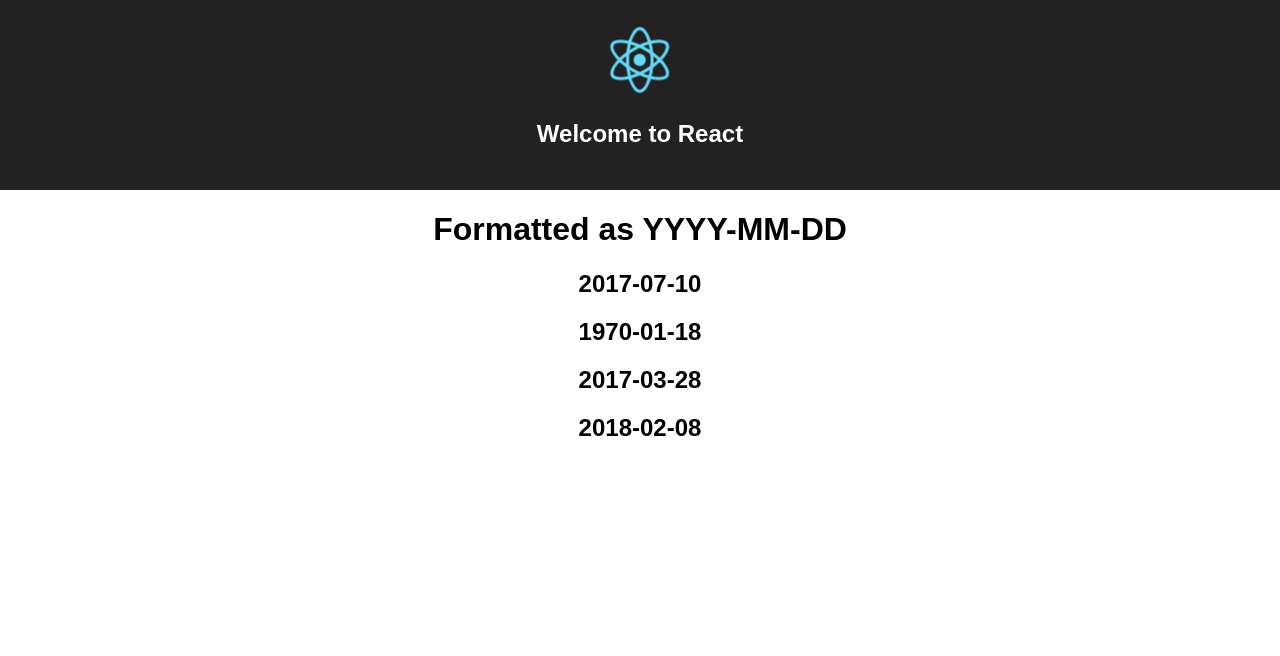
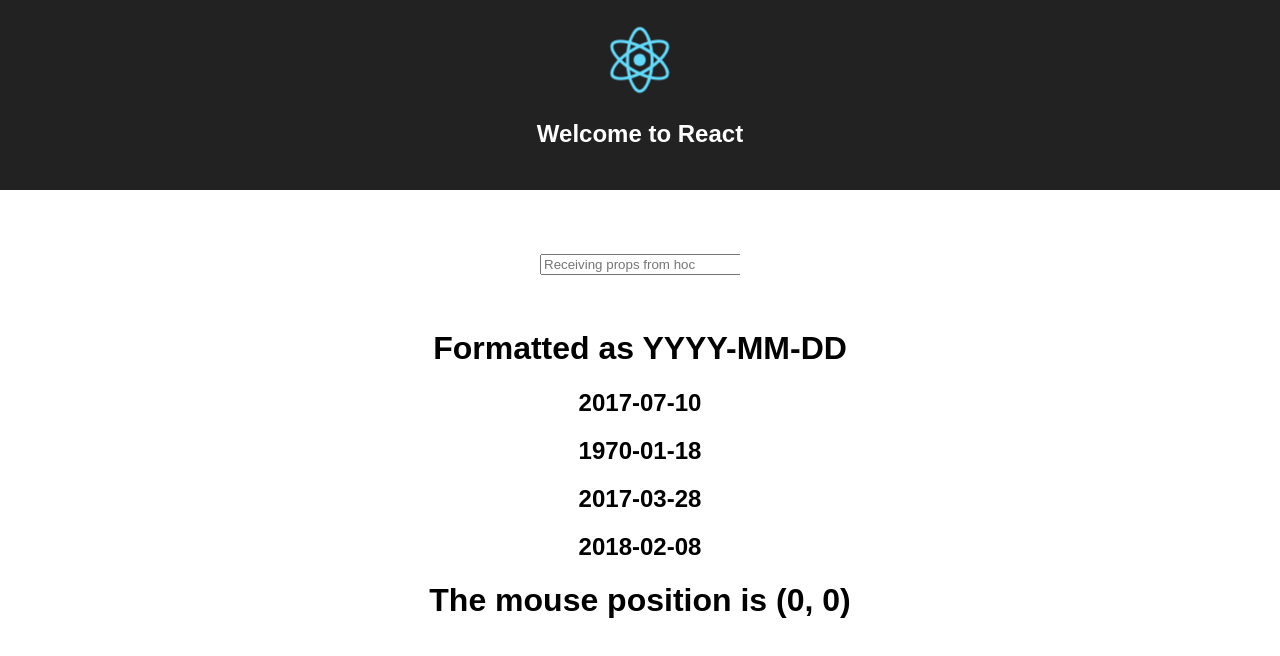
Before and after one commit to steven-isbell/react-patterns, a React (Create React App) app: page / in a window 1280 px wide. Shown: the top 656 px of the page. Built offline with nearby package versions, Linux system fonts and the light colour scheme.

Commit message:
updated HOC

```diff
--- a/src/App.js
+++ b/src/App.js
@@ -1,5 +1,9 @@
 import React, { Component } from "react";
-import HigherOrder from "./patterns/HigherOrderComp/HigherOrderComp";
+import {
+  TextHOC,
+  DatesHOC,
+  MouseHOC
+} from "./patterns/HigherOrderComp/HigherOrderComp";
 import logo from "./logo.svg";
 import "./App.css";
 
@@ -12,7 +16,9 @@ class App extends Component {
           <h1 className="App-title">Welcome to React</h1>
         </header>
         {/* Higher Order Components Module */}
-        <HigherOrder />
+        <TextHOC />
+        <DatesHOC />
+        <MouseHOC />
       </div>
     );
   }
--- a/src/patterns/HigherOrderComp/HigherOrderComp.js
+++ b/src/patterns/HigherOrderComp/HigherOrderComp.js
@@ -1,25 +1,26 @@
 import React, { Component } from "react";
 import extendComponent from "./hoc/extendComponent";
 import formatDates from "./hoc/acceptConfigAndComp";
+import withMouse from "./hoc/withMouse";
 
-// class HigherOrder extends Component {
-//   render() {
-//     return (
-//       <div>
-//         <input
-//           onChange={event => this.props.handleTextChange(event.target.value)}
-//         />
-//         <div style={this.props.styleProp}>
-//           <p>{this.props.textInput}</p>
-//         </div>
-//       </div>
-//     );
-//   }
-// }
+class HigherOrderText extends Component {
+  render() {
+    return (
+      <div style={this.props.styleProp}>
+        <input
+          onChange={event => this.props.handleTextChange(event.target.value)}
+          style={{ width: "100%" }}
+          placeholder="Receiving props from hoc"
+        />
+        <p>{this.props.textInput}</p>
+      </div>
+    );
+  }
+}
 
-// export default extendComponent(HigherOrder);
+export const TextHOC = extendComponent(HigherOrderText);
 
-class HigherOrder extends Component {
+class HigherOrderDates extends Component {
   render() {
     return (
       <div>
@@ -33,7 +34,7 @@ class HigherOrder extends Component {
   }
 }
 
-export default formatDates(
+export const DatesHOC = formatDates(
   {
     birthday: "2017-07-10",
     anniversary: 1515774685,
@@ -41,4 +42,22 @@ export default formatDates(
     otherDate: "02/08/2018"
   },
   "YYYY-MM-DD"
-)(HigherOrder);
+)(HigherOrderDates);
+
+class HigherOrderMouse extends Component {
+  render() {
+    // Instead of maintaining our own state,
+    // we get the mouse position as a prop!
+    const { x, y } = this.props.mouse;
+
+    return (
+      <div style={{ height: "500px" }}>
+        <h1>
+          The mouse position is ({x}, {y})
+        </h1>
+      </div>
+    );
+  }
+}
+
+export const MouseHOC = withMouse(HigherOrderMouse);
--- a/src/patterns/HigherOrderComp/hoc/extendComponent.js
+++ b/src/patterns/HigherOrderComp/hoc/extendComponent.js
@@ -5,6 +5,9 @@ const extendComponent = WrappedComponent => {
   // In here we can extend the functionality of our component to include additional props,
   // hook into state, generate methods, generate a list in a container, style components,
   // provide lifecycle hooks to functional components, etc.
+
+  // In this particular example we're adding the ability to track values typed into an input
+  // and styles to format the input appropriately.
 
   // The goal of this wrapper to make code as reusable as necessary
 
@@ -27,10 +30,10 @@ const extendComponent = WrappedComponent => {
         someNewProp: "This is a new prop",
         styleProp: {
           color: "blue",
-          height: "150px",
           overflow: "scroll",
           width: "200px",
-          margin: "50px auto"
+          margin: "50px auto 10px auto",
+          fontSize: "2em"
         },
         textInput: this.state.textInput,
         handleTextChange: this.handleTextInput
--- /dev/null
+++ b/src/patterns/HigherOrderComp/hoc/withMouse.js
@@ -0,0 +1,33 @@
+import React, { Component } from "react";
+
+// Here we're creating a reusable mouse tracker by attaching state and a handler to our passed in component.
+
+const withMouse = Component => {
+  return class extends Component {
+    constructor(props) {
+      super(props);
+      this.state = {
+        x: 0,
+        y: 0
+      };
+      this.handleMouseMove = this.handleMouseMove.bind(this);
+    }
+
+    handleMouseMove(event) {
+      this.setState({
+        x: event.clientX,
+        y: event.clientY
+      });
+    }
+
+    render() {
+      return (
+        <div style={{ height: "100%" }} onMouseMove={this.handleMouseMove}>
+          <Component {...this.props} mouse={this.state} />
+        </div>
+      );
+    }
+  };
+};
+
+export default withMouse;
```
Also changed, not shown: src/patterns/HigherOrderComp/README.md.
